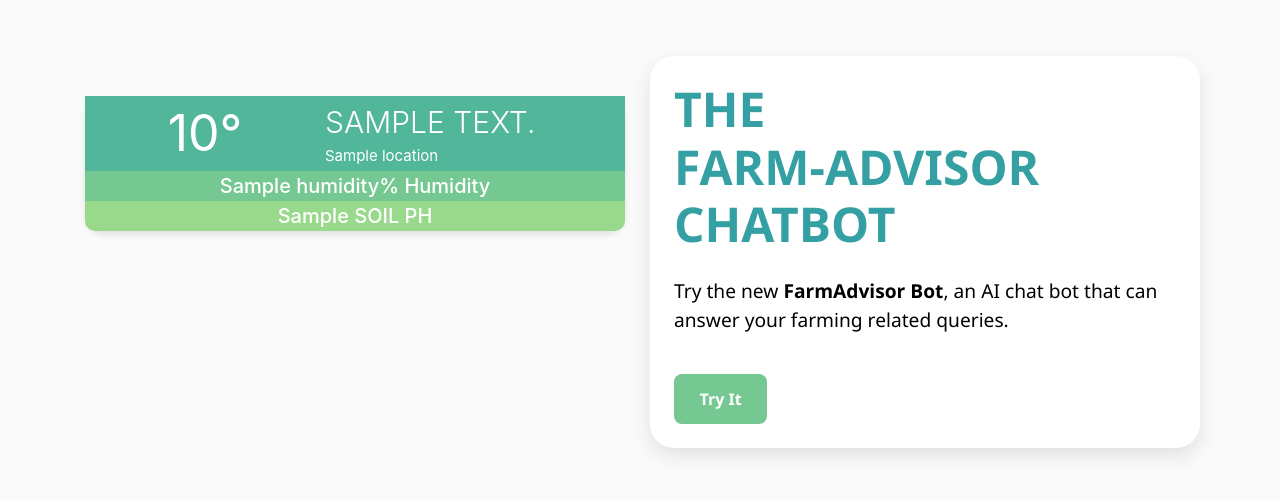
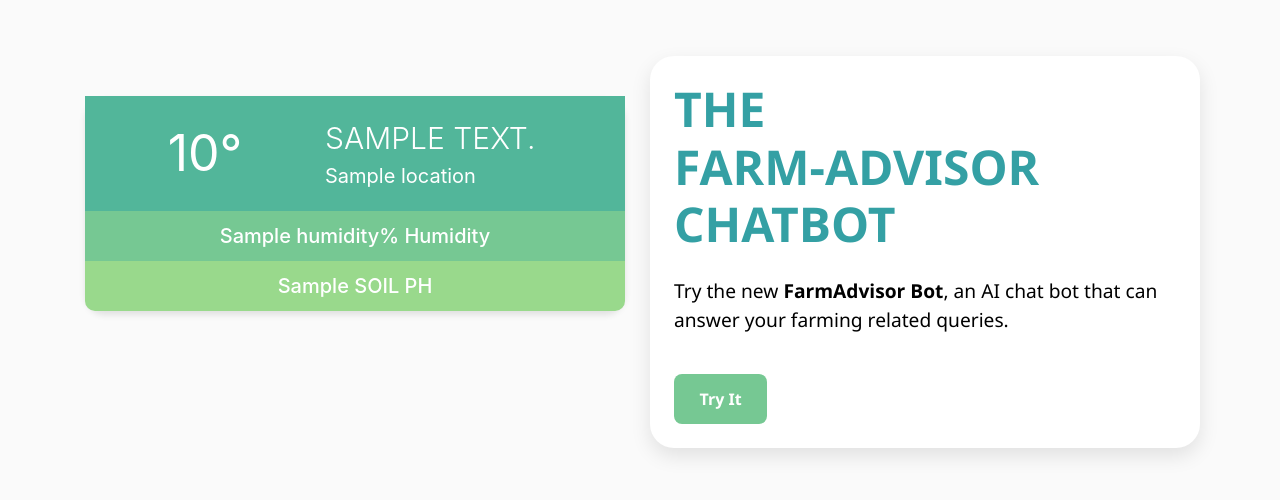
Before and after one commit to harinderkk/W25_4495_S2_HarinderK, a Flask app: template Implementation/IntelligentCropPlanning/templates/index.html in a window 1280 px wide. Shown: the part 56-556 px from the top of the page. Run offline with Flask 3, Linux system fonts and the light colour scheme; the template is opened without the code that fills it: most values are stand-ins (such as "Sample title", 1, 10 or a date in 2020); some libraries are stand-ins or nearby versions.

Commit message:
Update style.css

```diff
--- a/Implementation/IntelligentCropPlanning/static/style.css
+++ b/Implementation/IntelligentCropPlanning/static/style.css
@@ -41,7 +41,7 @@ body {
   display: flex;
   align-items: center;
   color: white;
-  padding: 0 20px;
+  padding: 20px;
 }
 
 .temperature {
@@ -66,7 +66,7 @@ body {
 }
 
 .place {
-  font-size: 15px;
+  font-size: 20px;
 }
 
 .humidity {
@@ -79,6 +79,7 @@ body {
   color: white;
   font-size: 20px;
   font-weight: 500;
+  padding: 10px;
 }
 
 .ph {
@@ -93,6 +94,7 @@ body {
   color: white;
   font-size: 20px;
   font-weight: 500;
+  padding: 10px;
 }
 
 
```
